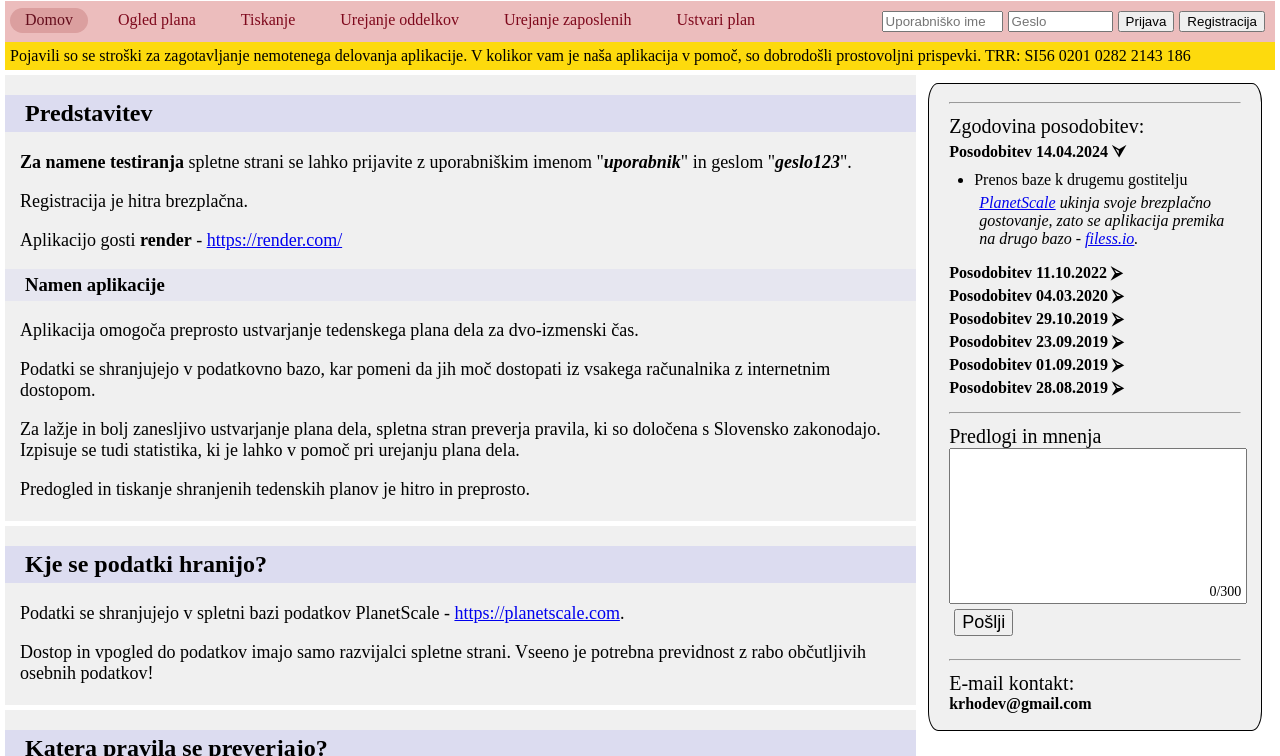
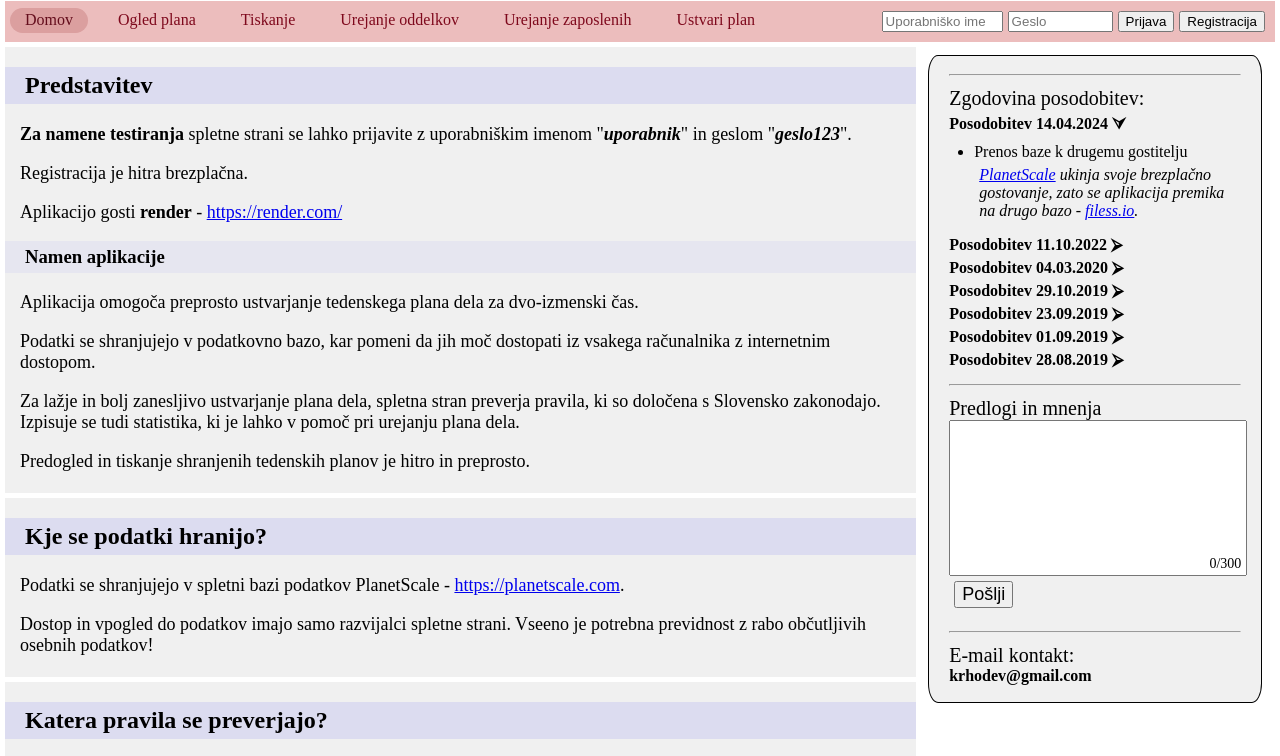
Before and after one commit to blazvrh/Shift-Planner-v2, a website: page public/index.html in a window 1280 px wide. Shown: the part 87-843 px from the top of the page. Drawn offline with Linux system fonts and the light colour scheme.

Commit message:
Banner removed - I was annoyed

```diff
--- a/public/index.html
+++ b/public/index.html
@@ -53,11 +53,11 @@
         </ul>
     </nav>
 
-    <div style="font-size: 16px; margin: 0px; padding: 5px; background-color: #FDDA0D;">
+    <!-- <div style="font-size: 16px; margin: 0px; padding: 5px; background-color: #FDDA0D;">
         Pojavili so se stroški za zagotavljanje nemotenega delovanja aplikacije.
         V kolikor vam je naša aplikacija v pomoč, so dobrodošli prostovoljni prispevki.
         TRR: SI56 0201 0282 2143 186
-    </div>
+    </div> -->
     <div>
         <!-- desni meni -->
         <div id="rightMenu">
```
